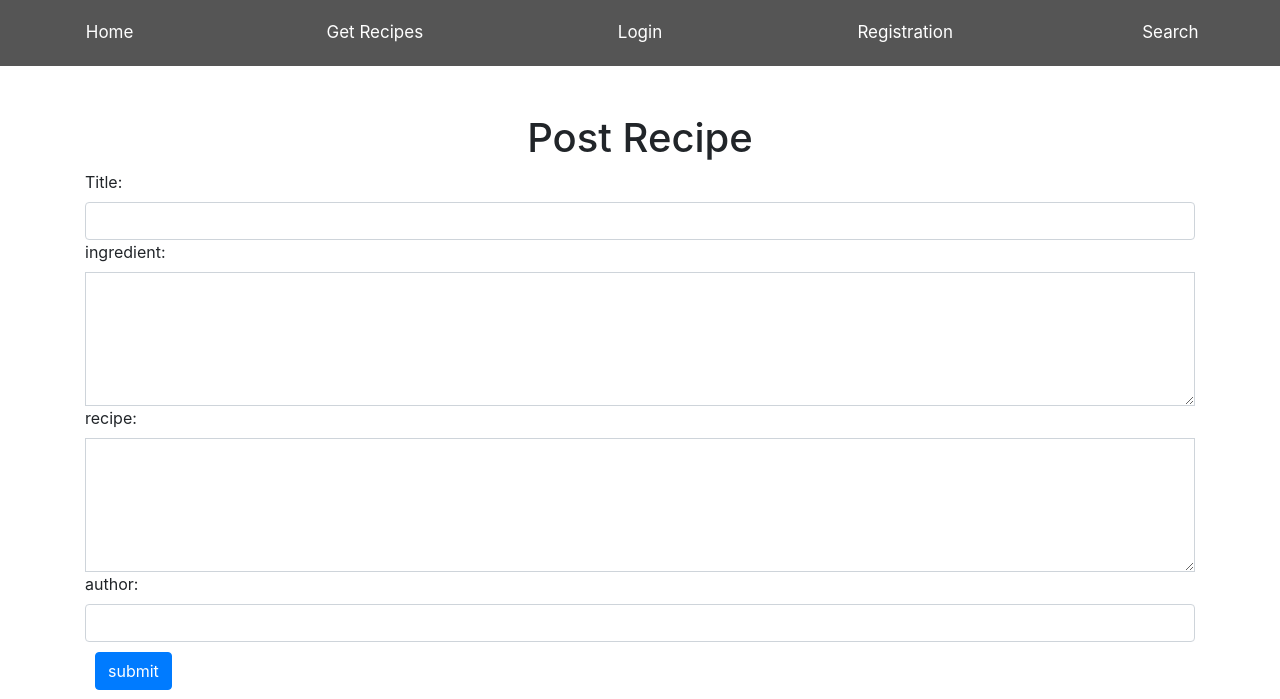
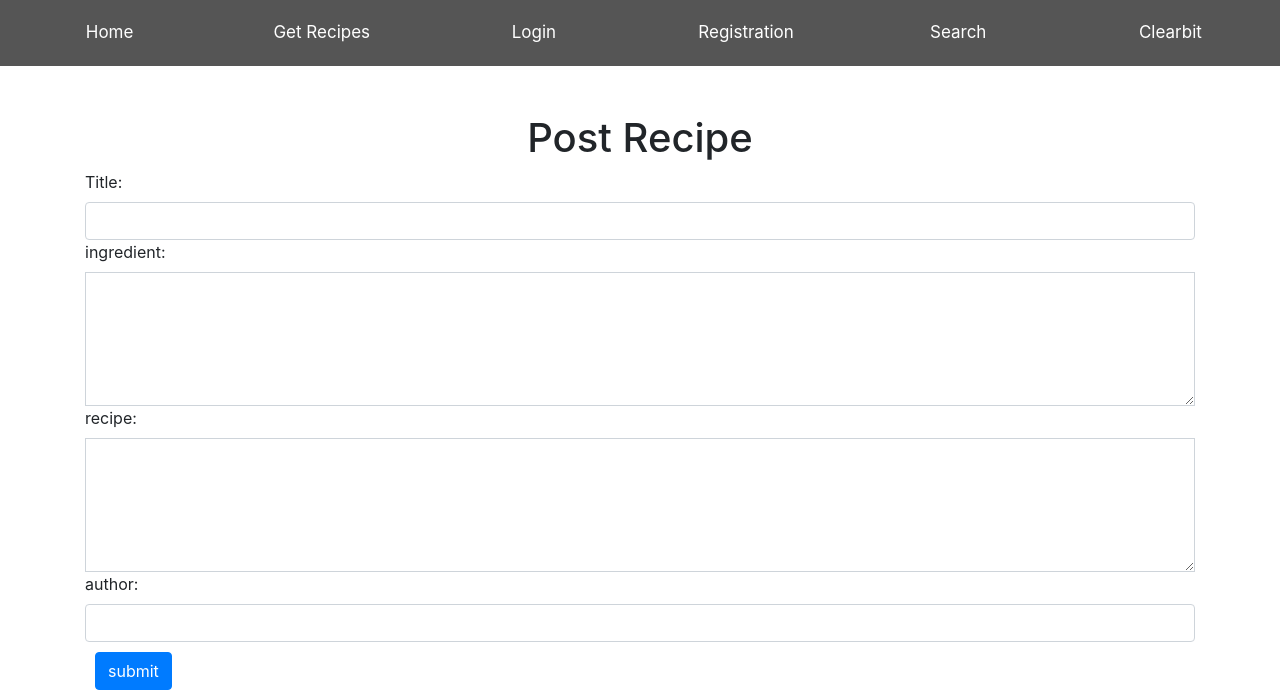
Before and after one commit to mifa43/Food_recipes_app, a Django app: page /home/ in a window 1280 px wide. Shown: the top 699 px of the page. Run offline with Django 3.2, Linux system fonts and the light colour scheme; some libraries are stand-ins or nearby versions.

Commit message:
dodat novi element u nav baru

```diff
--- a/foodRecipes/templates/main/base.html
+++ b/foodRecipes/templates/main/base.html
@@ -49,7 +49,7 @@
       <a href="http://localhost:8001/login/">Login</a>
       <a href="{% url 'registerForm' %}">Registration</a>
       <a href="{% url 'view-search' %}">Search</a>
-
+      <a href="{% url 'view-clearbit' %}">Clearbit</a>
     </div>
 
 
```
